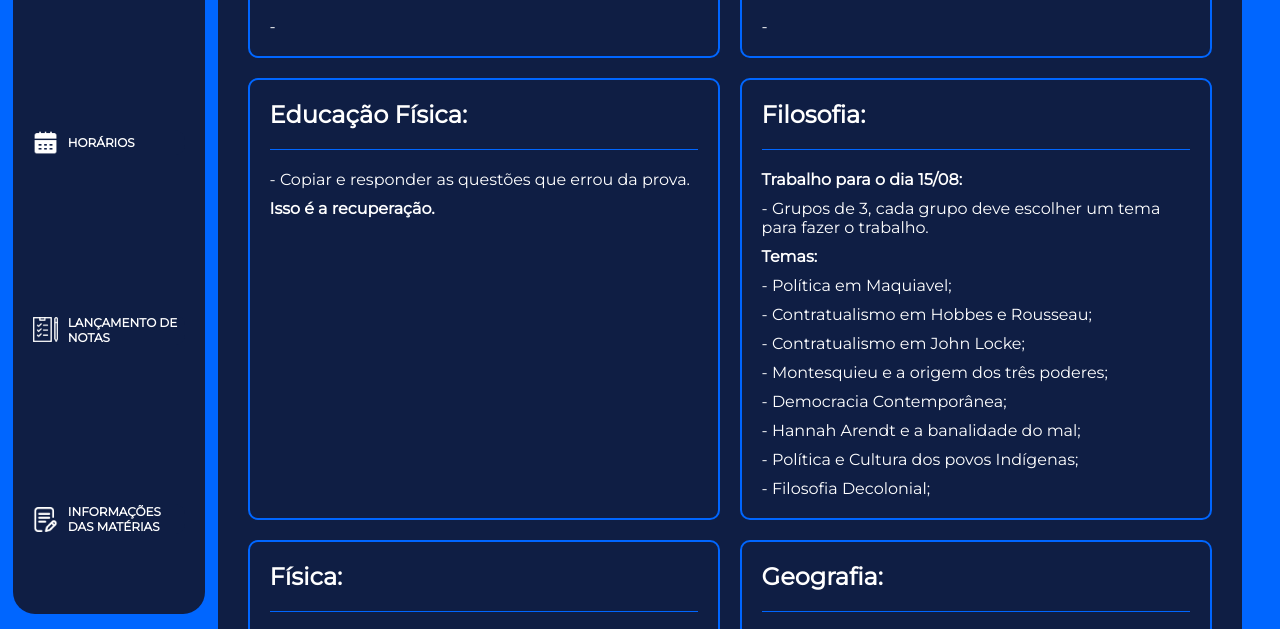
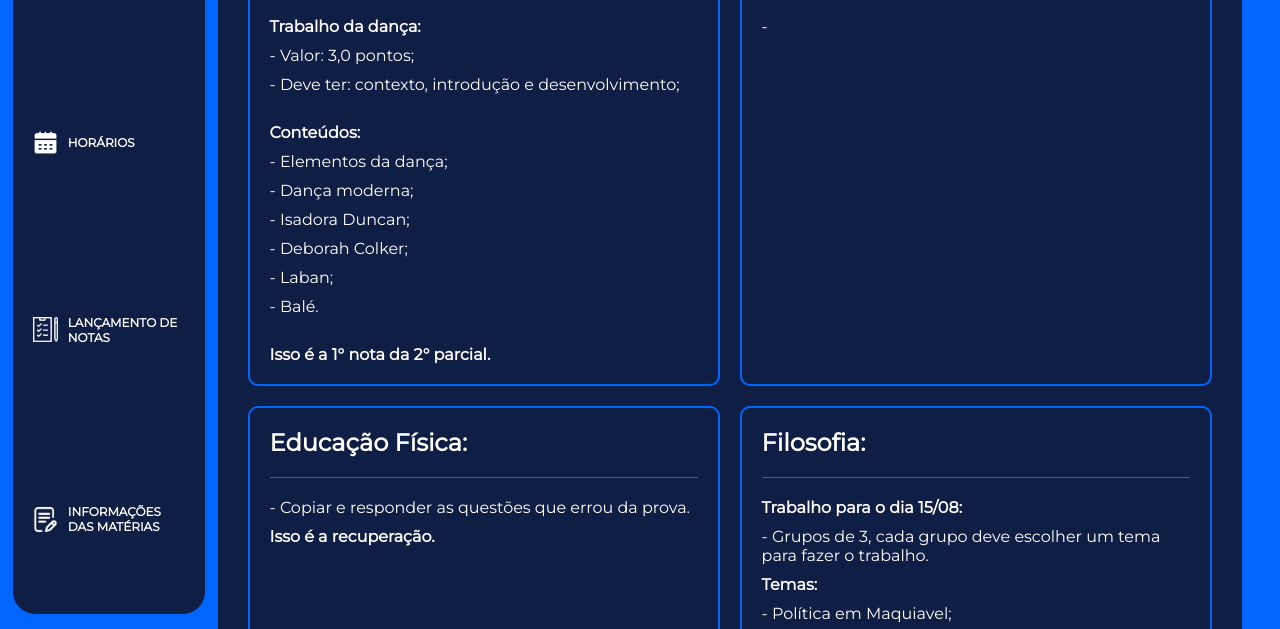
Before and after one commit to NicolasFelipe16/projeto-escolar, a plain HTML site: page index.html in a window 1280 px wide. Shown: the part 170-799 px from the top of the page. Drawn offline with Linux system fonts and the light colour scheme.

Commit message:
Update informations (03/08)

```diff
--- a/index.html
+++ b/index.html
@@ -46,7 +46,18 @@
             <div class="block">
                 <h2 class="block__title">Arte:</h2>
                 <ul class="block__list">
-                    <li>-</li>
+                    <li><b>Trabalho da dança:</b></li>
+                    <li>- Valor: 3,0 pontos;</li>
+                    <li>- Deve ter: contexto, introdução e desenvolvimento;</li>
+                    <li><br><b>Conteúdos:</b></li>
+                    <li>- Elementos da dança;</li>
+                    <li>- Dança moderna;</li>
+                    <li>- Isadora Duncan;</li>
+                    <li>- Deborah Colker;</li>
+                    <li>- Laban;</li>
+                    <li>- Balé.</li>
+                    <li><br><b>Isso é a 1° nota da 2° parcial.</b></li>
+
                 </ul>
             </div>
             <div class="block">
```
